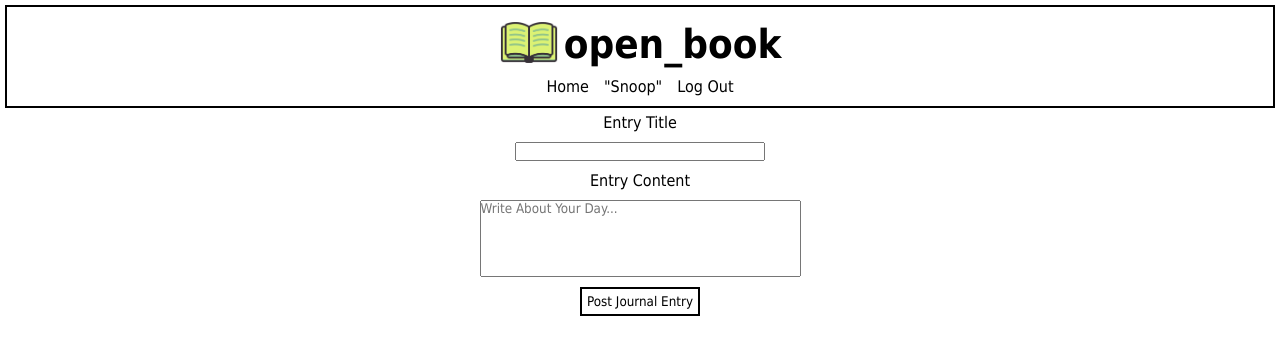
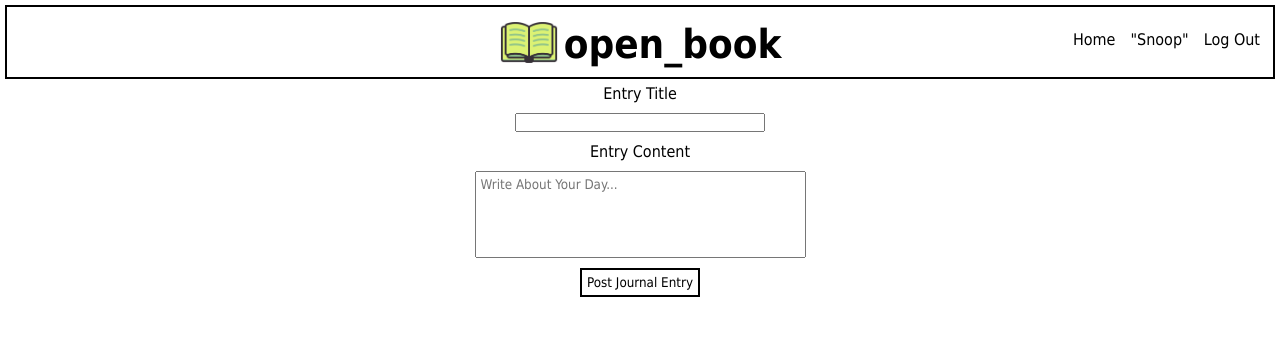
Before and after one commit to SukhnainDeol/open_book_react-test, a React (Vite) app: page /homepage in a window 1280 px wide. Shown: the top 354 px of the page. Built offline with nearby package versions, Linux system fonts and the light colour scheme.

Commit message:
working on setting a character limit

```diff
--- a/src/App.jsx
+++ b/src/App.jsx
@@ -2,10 +2,17 @@ import { Link, Route, Routes } from "react-router-dom"
 import { Login } from "./pages/Login.jsx"
 import { HomePage } from "./pages/HomePage.jsx"
 import { Snoop } from "./pages/Snoop.jsx"
+import book from './assets/book.png'; // BOOK IMAGE FOR HEADER
 import "./styles.css"
 
 function App() {
  return <>
+
+    <header className="page-title">
+        <img src={book} className="logo"/>
+        <h1>open_book</h1>
+    </header>
+
   <Routes>
       <Route path="/" element={<Login />} />
       <Route path="/homepage" element={<HomePage />} />
--- a/src/pages/HomePage.jsx
+++ b/src/pages/HomePage.jsx
@@ -1,12 +1,12 @@
 import { Link } from "react-router-dom"
-import { useState } from "react"
-import book from '../assets/book.png'; // BOOK IMAGE FOR HEADER
+import { useState, useEffect } from "react"
 
 export function HomePage() {
 
     const [newTitle, setNewTitle] = useState("")
     const [newEntry, setNewEntry] = useState("")
     const [entries, setEntries] = useState([])
+    const [color, setColor] = useState(["black"])
 
     function handleEntry(e) {
 
@@ -27,19 +27,28 @@ export function HomePage() {
         })
     }
 
+    // functions to turn text red when user is over 100 characters
+
+    useEffect(() => {
+        document.getElementById("entry").style.color = color;
+    }, [color])
+
+    function checkEntry(ent) {
+        console.log(ent.length);
+        if(ent.length > 10) {
+            setColor("red")
+        } else {
+            setColor("black")
+        }
+    }
 
     return <>
 
-    <header className="page-title">
-        <img src={book} className="logo"/>
-       <h1>open_book</h1>
-
-        <nav>
-            <Link to="/homepage" style={{ textDecoration: 'none', color: 'black' }}>Home</Link>
-            <Link to="/snoop" style={{ textDecoration: 'none', color: 'black' }}>"Snoop"</Link>
-            <Link to="/" style={{ textDecoration: 'none', color: 'black' }}>Log Out</Link>
-        </nav>
-    </header>
+    <nav>
+        <Link to="/homepage" style={{ textDecoration: 'none', color: 'black' }}>Home</Link>
+        <Link to="/snoop" style={{ textDecoration: 'none', color: 'black' }}>"Snoop"</Link>
+        <Link to="/" style={{ textDecoration: 'none', color: 'black' }}>Log Out</Link>
+    </nav>
 
     <form id="new-entry-form" onSubmit={handleEntry}>
 
@@ -52,7 +61,7 @@ export function HomePage() {
        <label htmlFor="entry">Entry Content</label>
        <textarea placeholder="Write About Your Day..." id="entry" cols="50" rows="5"
        value={newEntry}
-       onChange={e => setNewEntry(e.target.value)}></textarea>
+       onChange={e => {setNewEntry(e.target.value); checkEntry(newEntry + 1)}}></textarea>
 
        <button id="post-entry" className="btn">Post Journal Entry</button>
     </form>
--- a/src/pages/Login.jsx
+++ b/src/pages/Login.jsx
@@ -1,13 +1,7 @@
 import { Link } from "react-router-dom"
-import book from '../assets/book.png'; // BOOK IMAGE FOR HEADER
 
 export function Login() {
     return <>
-
-    <header className="page-title">
-        <img src={book} className="logo"/>
-       <h1>open_book</h1>
-    </header>
 
     <label>Username</label>
     <input type="text"/>
--- a/src/pages/Snoop.jsx
+++ b/src/pages/Snoop.jsx
@@ -1,6 +1,5 @@
 import { Link } from "react-router-dom"
 import { useState } from "react"
-import book from '../assets/book.png'; // BOOK IMAGE FOR HEADER
 
 
 export function Snoop() {
@@ -8,15 +7,11 @@ export function Snoop() {
     const [entries, setEntries] = useState([{id: Math.random(), title: "First Post", entry: "Lorem ipsum dolor sit amet, consectetur adipiscing elit. Mauris vitae arcu et metus iaculis finibus eget a neque. Mauris in tempor justo. Vestibulum lobortis justo a cursus vestibulum. Sed quis nulla maximus, facilisis ipsum ac, porttitor nulla. Cras et euismod est. Sed suscipit nunc id pretium mollis. In luctus eros vitae hendrerit imperdiet. Proin fringilla felis vitae neque efficitur, nec mattis ante varius. Aenean mollis sit amet ante nec imperdiet. Phasellus a mauris pretium felis aliquet blandit. Vestibulum lacinia, ante at pharetra dignissim, eros massa dictum massa, pretium tincidunt ex mi nec erat. Sed eu blandit lacus. Class aptent taciti sociosqu ad litora torquent per conubia nostra, per inceptos himenaeos."},{id: Math.random(), title: "Second Post", entry: "Sed fringilla turpis eu risus vestibulum faucibus. Ut lectus diam, ultricies eget turpis eget, condimentum vulputate nisl. Nulla facilisi. Mauris nec sem at nibh sodales posuere vitae vitae est. Curabitur semper felis sit amet metus maximus, nec interdum lacus bibendum. Nunc fermentum, felis sit amet tristique feugiat, diam lorem scelerisque ex, sed pulvinar diam lacus non risus. Proin mauris enim, fermentum quis condimentum id, consectetur porta libero. Phasellus urna urna, pellentesque a elementum eget, ullamcorper vel nulla. "}])
 
     return <>
-    <header className="page-title">
-        <img src={book} className="logo"/>
-        <h1>open_book</h1>
         <nav>
             <Link to="/homepage" style={{ textDecoration: 'none', color: 'black' }}>Home</Link>
             <Link to="/snoop" style={{ textDecoration: 'none', color: 'black' }}>"Snoop"</Link>
             <Link to="/" style={{ textDecoration: 'none', color: 'black' }}>Log Out</Link>
         </nav>
-    </header>
 
     {entries.reverse().map(entry => {
 
--- a/src/styles.css
+++ b/src/styles.css
@@ -41,11 +41,14 @@ body {
 /* HOME PAGE/SNOOP */
 
 nav {
-    margin-top: 10px;
+    position: absolute;
+    right: 0px;
+    top: 10px;
+    margin: 5px;
+    padding: 15px;
     display: grid;
     grid-template-columns: auto auto auto;
     column-gap: 15px;
-    justify-content: center;
 }
 
 label {
@@ -62,6 +65,7 @@ input {
 textarea {
     display: block;
     margin: 10px auto;
+    padding: 5px;
     resize:none;
 }
 
```
